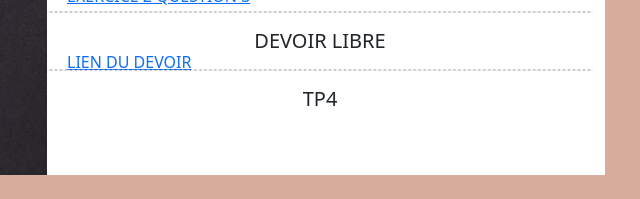
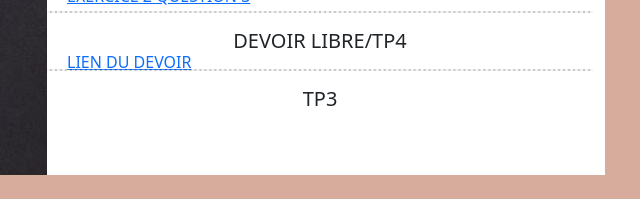
Before and after one commit to FELIOUNE01/TPS-WISSAL-FELIOUNE, a plain HTML site: page index.html in a window 1280 px wide. Shown: the part 406-605 px from the top of the page, 605-1245 px from the left. Drawn offline with nearby package versions, Linux system fonts and the light colour scheme.

Commit message:
Update index.html

```diff
--- a/index.html
+++ b/index.html
@@ -35,10 +35,10 @@
 
    </p>
 <hr class="bord">
-<h5 align="center"> DEVOIR LIBRE</h5>
+<h5 align="center"> DEVOIR LIBRE/TP4</h5>
 <p><a  href="https://gestionnairedecontact1.000webhostapp.com">LIEN DU DEVOIR</a></p>
 <hr class="bord">
-<h5 align="center">TP4</h5>
+<h5 align="center">TP3</h5>
 <p></p>
 </div>
 </div>
```
